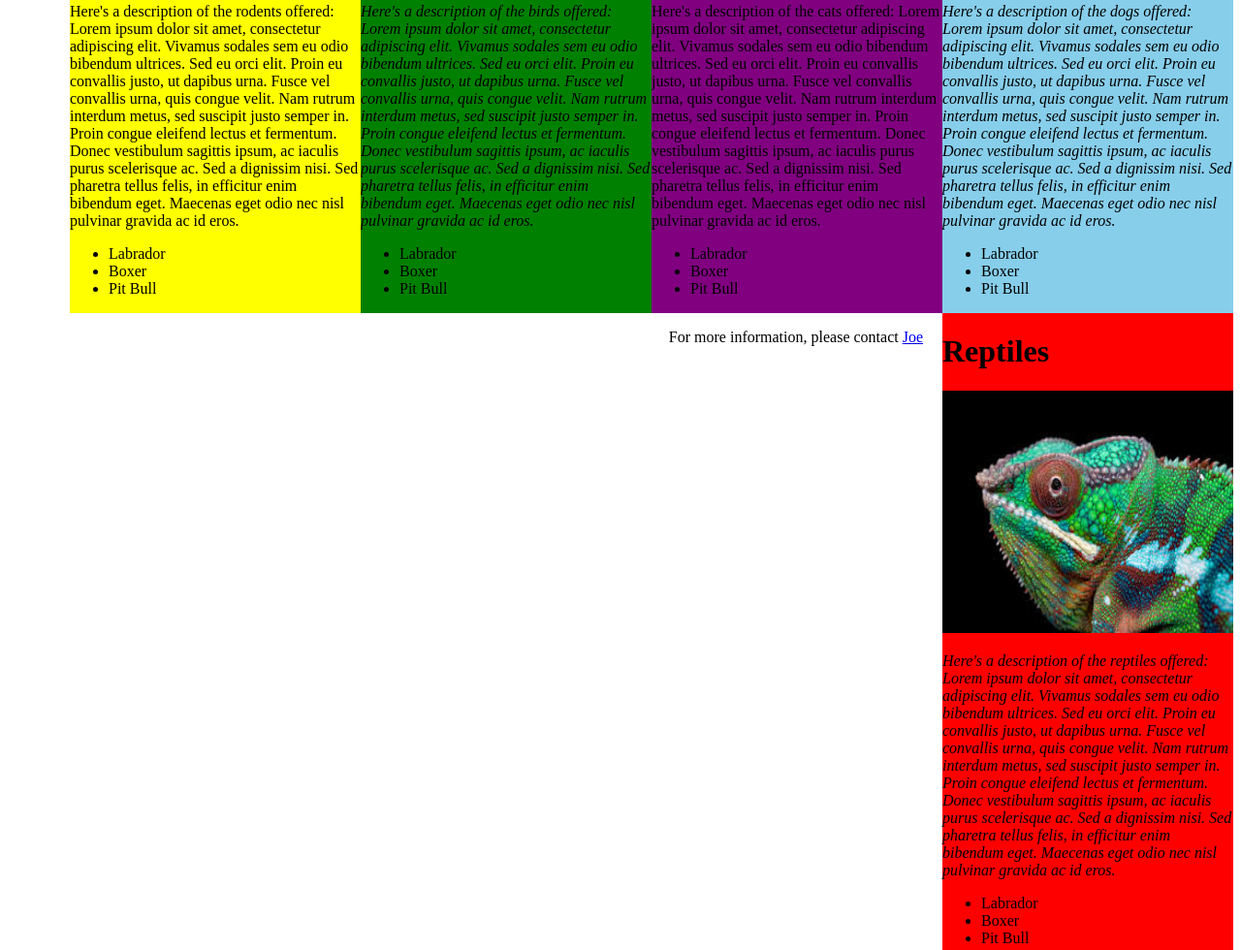
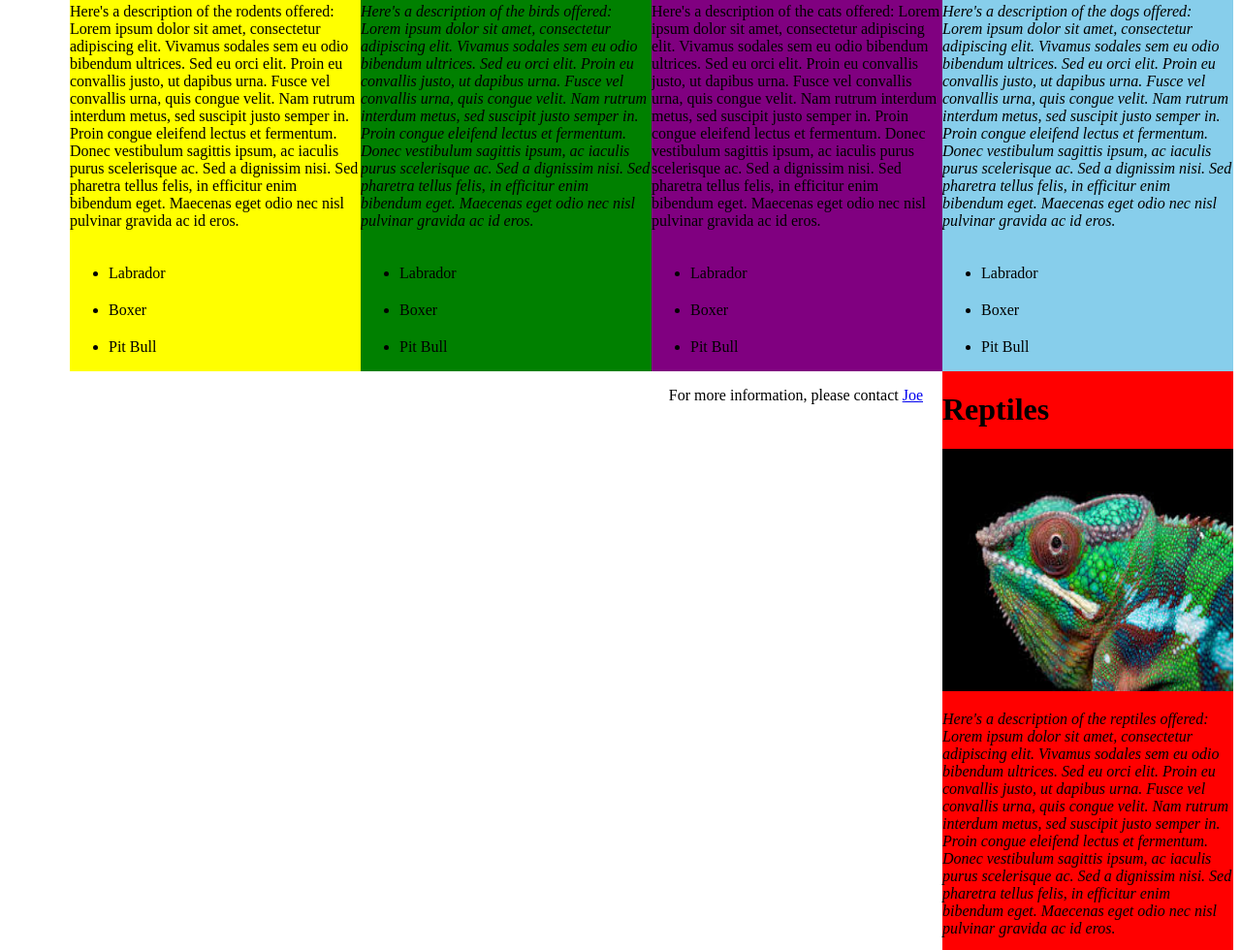
Before and after one commit to 3ntomasino/animal-shelter, a plain HTML site: page index.html in a window 1280 px wide. Shown: the part 355-1335 px from the top of the page at 97% size. Drawn offline with Linux system fonts and the light colour scheme.

Commit message:
added top-padding to list items

```diff
--- a/css/style.css
+++ b/css/style.css
@@ -12,6 +12,10 @@ h1 {
   font-style: italic;
 }
 
+.dogs li{
+  padding-top: 20px;
+}
+
 .cats{
   float: right;
   width: 300px;
@@ -21,15 +25,20 @@ h1 {
 .cats p{
   font-style: bold;
 }
+.cats li{
+  padding-top: 20px;
+}
 
 .birds{
   float: right;
   width: 300px;
   background-color: green;
 }
-
 .birds p{
   font-style: italic;
+}
+.birds li{
+  padding-top: 20px;
 }
 
 .rodents{
@@ -38,9 +47,11 @@ h1 {
   background-color: yellow;
 
 }
-
 .rodents p{
   font-style: bold;
+}
+.rodents li{
+  padding-top: 20px;
 }
 
 .reptiles{
@@ -51,6 +62,9 @@ h1 {
 
 .reptiles p{
   font-style: italic;
+}
+.reptiles li{
+  padding-top: 20px;
 }
 
 #email{
```
